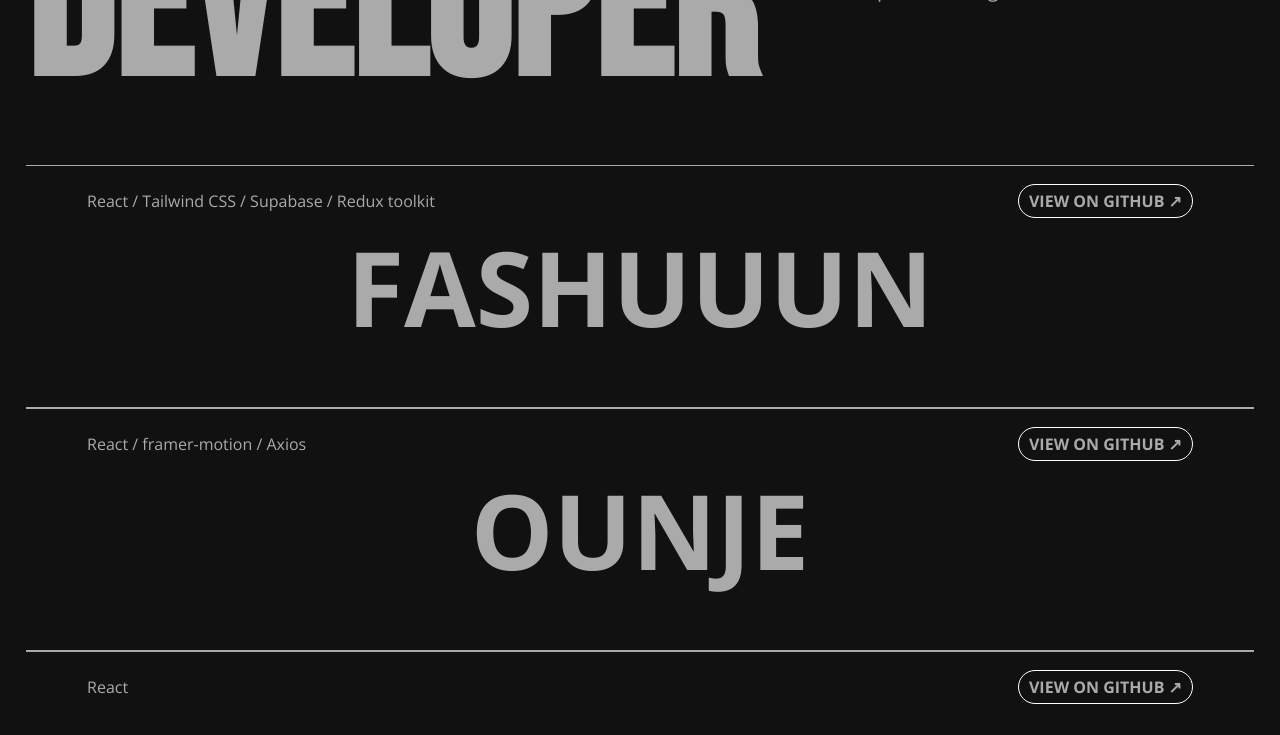
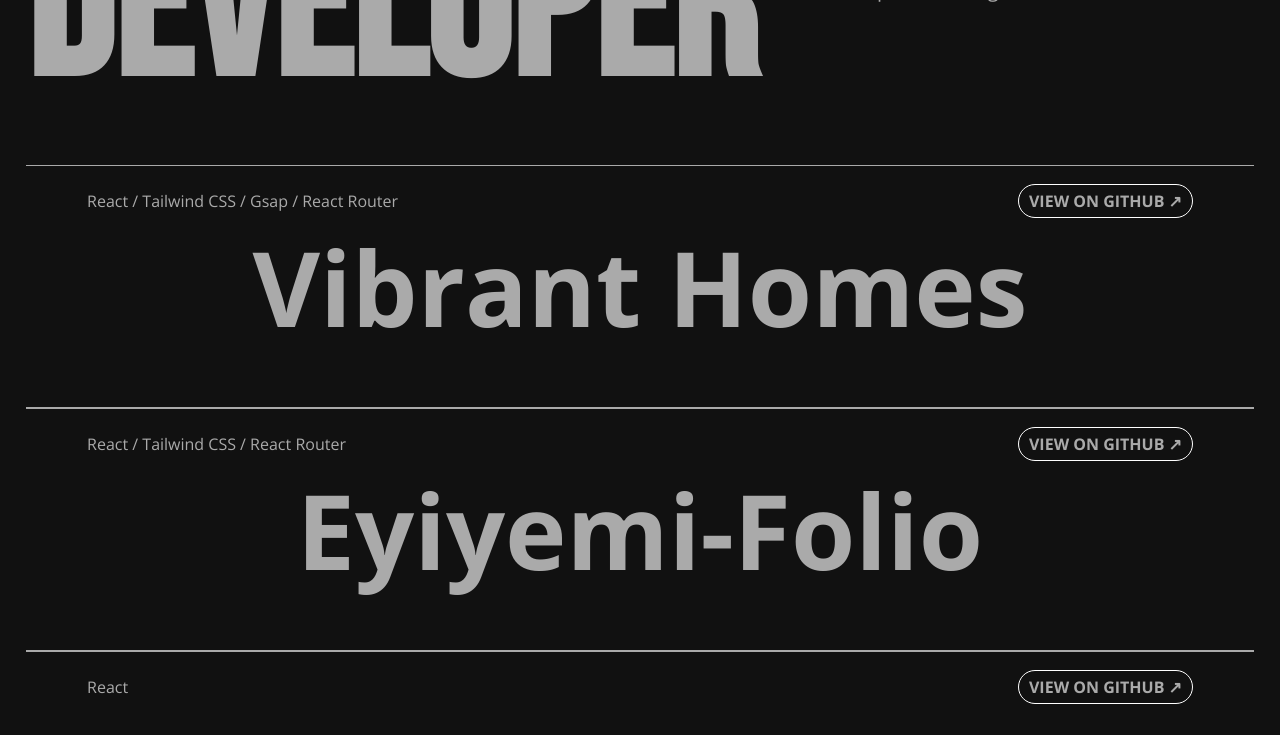
Before and after one commit to aaade-pm/my-folio, a React (Vite) app: page / in a window 1280 px wide. Shown: the part 501-1236 px from the top of the page. Built offline with nearby package versions, Linux system fonts and the light colour scheme.

Commit message:
added new projects

```diff
--- a/src/constant.js
+++ b/src/constant.js
@@ -19,16 +19,16 @@ const socials = [
 
 const projects = [
   {
-    name: "FASHUUUN",
-    link: "https://fashuuun.vercel.app/",
-    stack: ["React", "Tailwind CSS", "Supabase", "Redux toolkit"],
-    github: "https://github.com/aaade-pm/FASHUUUN/tree/main/fashion-store",
+    name: "Vibrant Homes",
+    link: "https://vibrant-homes.vercel.app/",
+    stack: ["React", "Tailwind CSS", "Gsap", "React Router"],
+    github: "https://github.com/aaade-pm/vibrant-homes",
   },
   {
-    name: "OUNJE",
-    link: "https://ounje.vercel.app/",
-    stack: ["React", "framer-motion", "Axios"],
-    github: "https://github.com/aaade-pm/ounje/tree/master/food-to-prepare",
+    name: "Eyiyemi-Folio",
+    link: "https://eyiyemi.vercel.app/",
+    stack: ["React", "Tailwind CSS", "React Router"],
+    github: "https://github.com/aaade-pm/eyiyemi-folio",
   },
   {
     name: "SNEAKERS",
```
